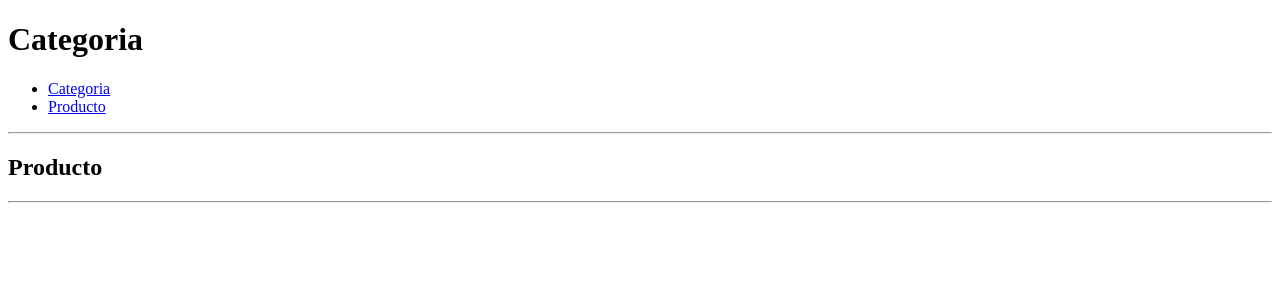
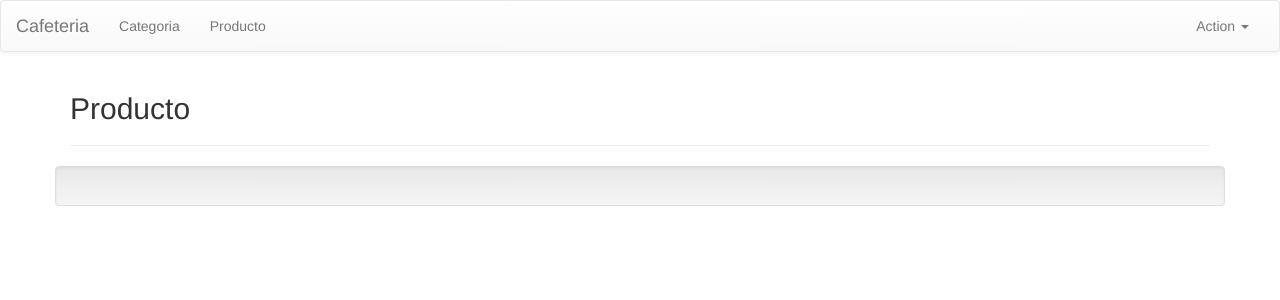
Before and after one commit to kevinmendez007/Cafeteria, a Django app: page /cafeteria/producto/ in a window 1280 px wide. Shown: the top 300 px of the page. Run offline with Django 3.2, Linux system fonts and the light colour scheme; data that the repository does not hold is empty; some libraries are stand-ins or nearby versions.

Commit message:
Se agrego bootstrap a la aplicacion

```diff
--- a/cafeteria/models.py
+++ b/cafeteria/models.py
@@ -15,7 +15,7 @@ class Producto(models.Model):
     descripcion = models.TextField()
     categoria = models.ForeignKey(Categoria, on_delete=models.CASCADE)
 
-    def __str__(self):
+    def __Uncode__(self):
         return self.producto
 
     def get_absolute_url(self):
--- a/cafeteria/templates/cafeteria/base.html
+++ b/cafeteria/templates/cafeteria/base.html
@@ -1,25 +1,55 @@
 <!DOCTYPE html>
 <html>
-<head lang="en">
+<head lang="es">
     <meta charset="UTF-8">
-    <title>Restaurante CREPS</title>
+    <title>Cafeteria CREPS</title>
+    <!-- CDN Bootstrap -->
+    <link rel="stylesheet" href="https://maxcdn.bootstrapcdn.com/bootstrap/3.3.1/css/bootstrap.min.css">
+    <link rel="stylesheet" href="https://maxcdn.bootstrapcdn.com/bootstrap/3.3.1/css/bootstrap-theme.min.css">
+    <script src="https://ajax.googleapis.com/ajax/libs/jquery/1.11.1/jquery.min.js"></script>
+    <script src="https://maxcdn.bootstrapcdn.com/bootstrap/3.3.1/js/bootstrap.min.js"></script>
 </head>
 <body>
-    <h1>Categoria</h1>
-    <ul>
-        <li>
-            <a href="{% url 'categoria-lista' %}">Categoria</a>
-        </li>
-        <li>
-            <a href="{% url 'producto-lista' %}">Producto</a>
-        </li>
-    </ul>
-    <hr>
-    <div>
+    <!-- NavBar -->
+    <nav class="navbar navbar-default">
+        <div class="container-fluid">
+
+            <div class="navbar-header">
+                <button type="button" class="navbar-toggle collapsed" data-toggle="collapse" data-target="#bs-example-navbar-collapse-1">
+                    <span class="sr-only">Toggle navigation</span>
+                    <span class="icon-bar"></span>
+                    <span class="icon-bar"></span>
+                    <span class="icon-bar"></span>
+                </button>
+                <a class="navbar-brand" href="{% url 'base' %}">Cafeteria</a>
+            </div>
+
+            <div class="collapse navbar-collapse" id="bs-example-navbar-collapse-1">
+                <ul class="nav navbar-nav">
+                    <li><a href="{% url 'categoria-lista' %}">Categoria<span class="sr-only">(current)</span></a></li>
+                    <li><a href="{% url 'producto-lista' %}">Producto</a></li>
+                </ul>
+                <ul class="nav navbar-nav navbar-right">
+                    <li class="dropdown">
+                        <a href="#" class="dropdown-toggle" data-toggle="dropdown" role="button" aria-expanded="false">Action
+                            <span class="caret"></span>
+                        </a>
+                        <ul class="dropdown-menu" role="menu">
+                            <li><a href="{% url 'producto-crear' %}">Crear</a></li>
+                            <li class="divider"></li>
+                            <li><a href="#">Log In</a></li>
+                        </ul>
+                    </li>
+                </ul>
+            </div>
+        </div>
+    </nav>
+
+    <div class="container">
         {% block section %}
         {% endblock section %}
     </div>
-    <div>
+    <div class="container">
         {% block maincontent %}
         {% endblock maincontent %}
     </div>
--- a/cafeteria/templates/cafeteria/producto_list.html
+++ b/cafeteria/templates/cafeteria/producto_list.html
@@ -1,4 +1,5 @@
 {% extends 'cafeteria/base.html' %}
+{% load static %}
 
 {% block section %}
     <h2>Producto</h2>
@@ -6,11 +7,27 @@
 {% endblock section %}
 
 {% block maincontent %}
-    <div>
-        {% for c in object_list %}
-            <a href="{% url 'producto-detalle' pk=c.pk %}">
-                <p>{{ c.producto }}</p>
-            </a>
+    <div class="row well">
+        {% for p in object_list.all %}
+            <div class="col-md-4 well">
+                <div class="panel panel-primary">
+                    <div class="panel-heading">
+                        <h3 class="panel-title">{{ p.producto }}</h3>
+                    </div>
+                    <div class="panel-body">
+                        <a href="{% url 'producto-detalle' pk=p.id %}">
+                            <img src="{% static p.foto.url %}" style="width:200px;height:200px;"/>
+                        </a>
+                    </div>
+                    <div class="panel-footer">
+                        {% if p.comment %}
+                            {{ p.comment }}
+                        {% else %}
+                            <a href="{% url 'producto-actualizar' pk=p.id %}">Editar</a>
+                        {% endif %}
+                    </div>
+                </div>
+            </div>
         {% endfor %}
     </div>
 {% endblock maincontent %}
```
